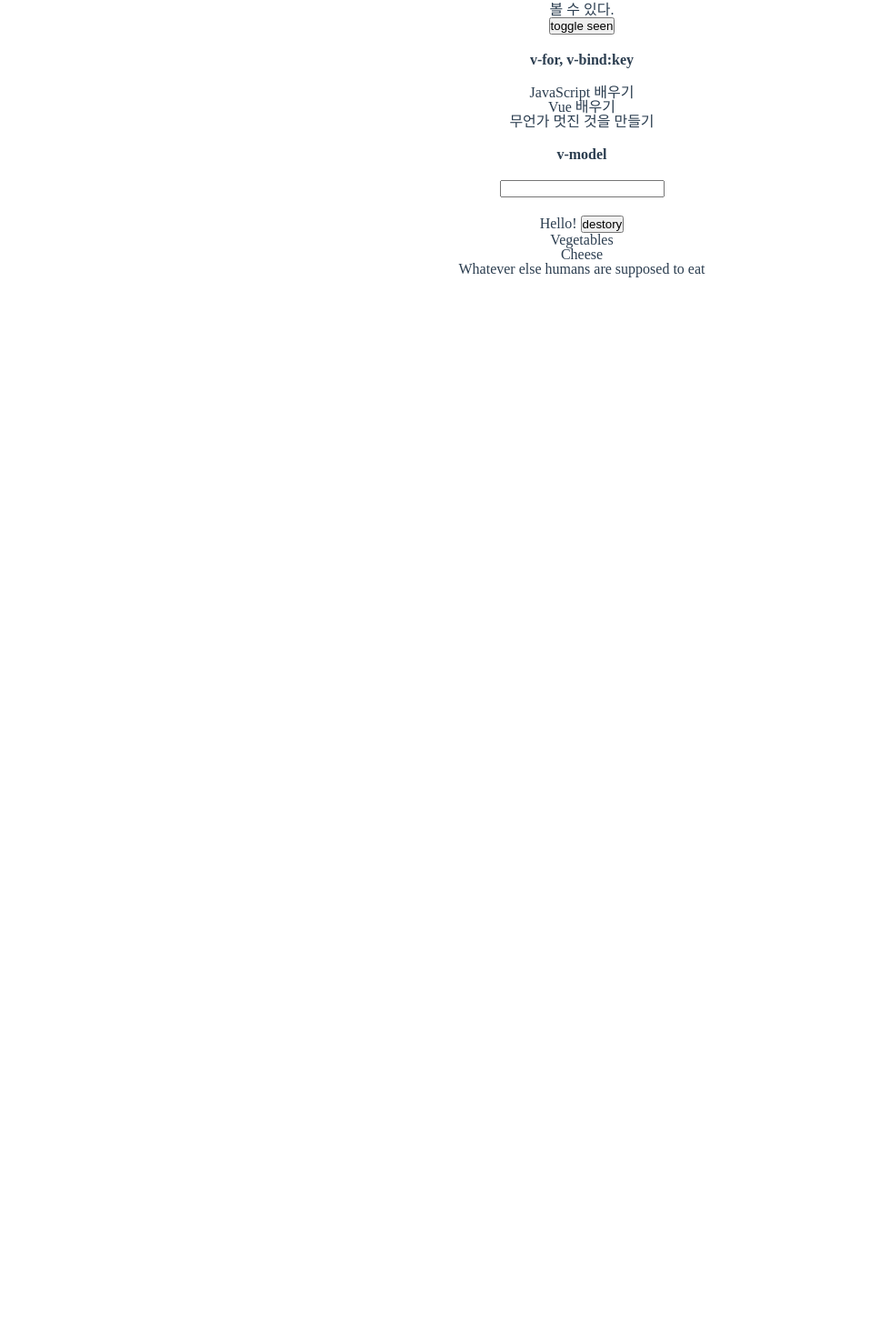
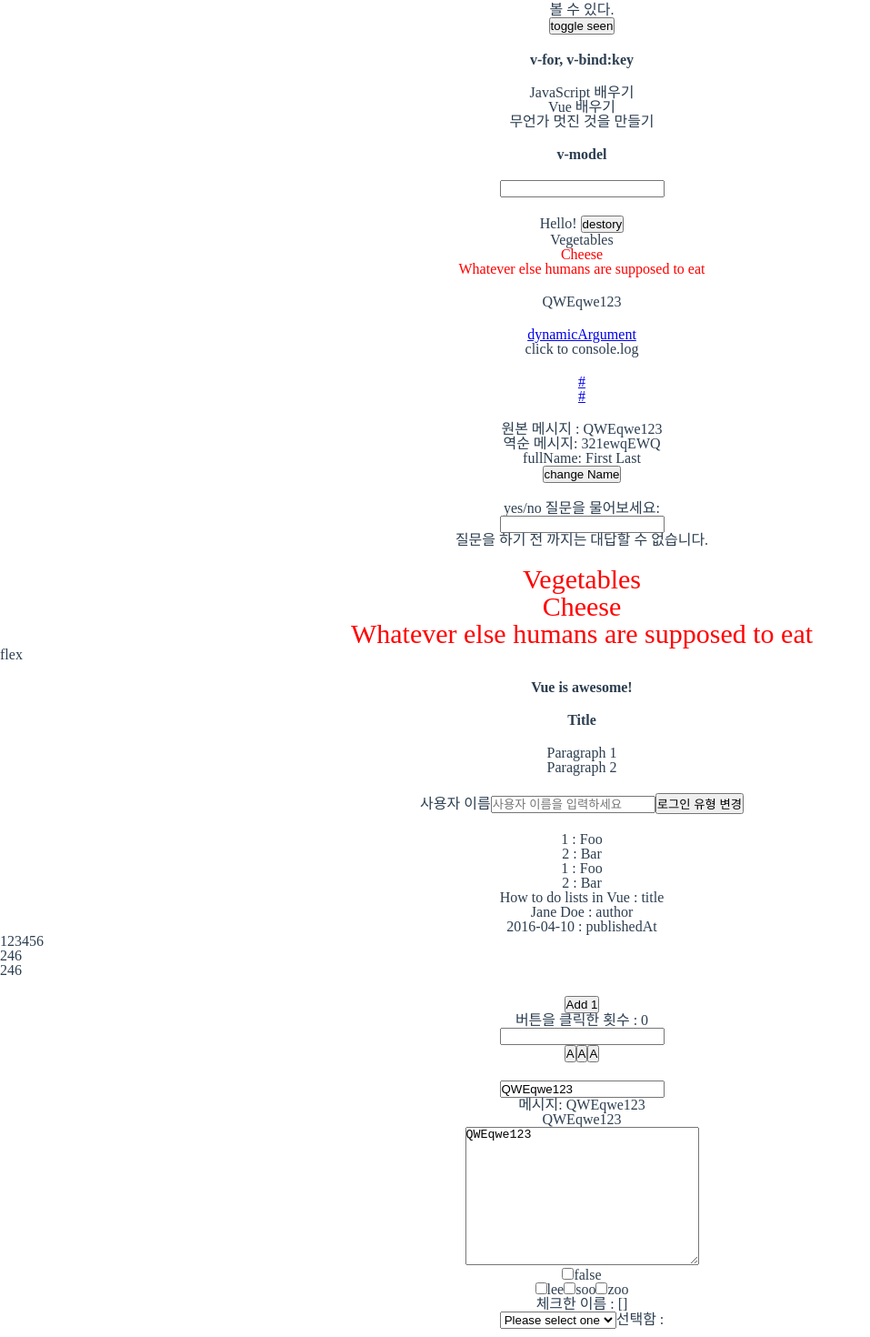
Before and after one commit to LeeSeongJinCa/vue_sketchbook, a Vue app: page / in a window 1280 px wide. Shown: the part 168-1638 px from the top of the page at 91% size, without its empty margins (0-957 px from the left). Before the commit the page ends 800 px from the top, so only its background shows below. Built offline with nearby package versions, Linux system fonts and the light colour scheme.

Commit message:
2020.11.02

```diff
--- a/src/App.vue
+++ b/src/App.vue
@@ -13,7 +13,9 @@
     </div>
     <div class="v-if">
       <h1>v-if</h1>
-      <p v-if="seen">볼 수 있다.</p>
+      <p v-if="seen">
+        볼 수 있다.
+      </p>
       <button v-on:click="seen = !seen">toggle seen</button>
     </div>
     <div class="v-for v-bind:key">
@@ -36,8 +38,159 @@
           v-for="item in groceryList"
           v-bind:todo="item"
           v-bind:key="item.id"
+          v-bind:class="{ items: item.id }"
         />
       </ol>
+    </div>
+    {{
+      message
+        .split(" ")
+        .reverse()
+        .join("")
+    }}
+    <div class="dynamicArgument">
+      <a v-bind:[attributeName]="url">dynamicArgument</a>
+      <p v-on:[eventName]="handleClick">
+        click to console.log
+      </p>
+    </div>
+    <div class="shorthand">
+      <div class="v-bind">
+        <a :href="url">#</a>
+      </div>
+      <div class="v-on">
+        <a @click:event.prevent="handleClick" href="#">#</a>
+      </div>
+    </div>
+    <div class="computed">
+      <div class="reversedMessage">
+        <p>원본 메시지 : {{ message }}</p>
+        <p>역순 메시지: {{ reversedMessage }}</p>
+      </div>
+      <div class="getter_setter">
+        <p>fullName: {{ fullName }}</p>
+        <button @click="handleName">change Name</button>
+      </div>
+    </div>
+    <div class="watch">
+      <div class="watch-example">
+        <p>yes/no 질문을 물어보세요:</p>
+        <input type="text" v-model="question" />
+        <p>{{ answer }}</p>
+      </div>
+    </div>
+    <div class="style">
+      <ul>
+        <todo-item
+          v-for="item in groceryList"
+          v-bind:key="item.id"
+          v-bind:todo="item"
+          class="tododo"
+          :style="{ color: 'red', fontSize: '30px' }"
+        />
+      </ul>
+      <div :style="{ display: ['-webkit-box', '-ms-flexbox', 'flex'] }">
+        flex
+      </div>
+    </div>
+    <div class="v-if">
+      <h1 v-if="awesome">Vue is awesome!</h1>
+      <h1 v-else>oh, no...</h1>
+      <template v-if="ok">
+        <h1>Title</h1>
+        <p>Paragraph 1</p>
+        <p>Paragraph 2</p>
+      </template>
+    </div>
+    <div class="key">
+      <template v-if="loginType === 'username'">
+        <label>사용자 이름</label>
+        <input placeholder="사용자 이름을 입력하세요" key="username" />
+      </template>
+      <template v-else>
+        <label>이메일</label>
+        <input placeholder="이메일 주소를 입력하세요" key="email" />
+      </template>
+      <button @click="handleLoginType">로그인 유형 변경</button>
+    </div>
+    <div class="v-for">
+      <ol>
+        <li v-for="(item, i) of items" :key="i">
+          {{ i + 1 }}
+          :
+          {{ item.message }}
+        </li>
+        <li v-for="(item, i) in items" :key="i + 2">
+          {{ i + 1 }}
+          :
+          {{ item.message }}
+        </li>
+      </ol>
+      <ul>
+        <li v-for="(value, name, i) in object" :key="name + i">
+          {{ value }} : {{ name }}
+        </li>
+      </ul>
+      <ol style="display: flex;">
+        <li v-for="n in numbers" :key="n">{{ n }}</li>
+      </ol>
+      <ol style="display: flex;">
+        <li v-for="n in even(numbers)" :key="n">{{ n }}</li>
+      </ol>
+      <ol style="display: flex;">
+        <li v-for="n in evenNumbers" :key="n">{{ n }}</li>
+      </ol>
+    </div>
+    <div class="v-on">
+      <button @click="counter += 1">Add 1</button>
+      <p>버튼을 클릭한 횟수 : {{ counter }}</p>
+      <input type="text" @keyup.enter="submit" />
+      <br />
+      <!-- Alt 또는 Shift와 함께 눌린 경우에도 실행됩니다. -->
+      <button @click.ctrl="counter += 1">A</button>
+
+      <!-- Ctrl 키만 눌려있을 때만 실행됩니다. -->
+      <button @click.ctrl.exact="counter += 1">A</button>
+
+      <!-- 아래 코드는 시스템 키가 눌리지 않은 상태인 경우에만 작동합니다. -->
+      <button @click.exact="counter += 1">A</button>
+    </div>
+    <div class="v-model">
+      <div class="ex1">
+        <input
+          type="text"
+          v-model="message"
+          placeholder="여기를 수정해보세요."
+        />
+        <p>메시지: {{ message }}</p>
+      </div>
+      <div class="ex2">
+        <p style="white-space: pre-line;">{{ message }}</p>
+        <textarea v-model="message" cols="30" rows="10"></textarea>
+      </div>
+      <div class="ex3">
+        <input type="checkbox" id="checkbox" v-model="checked" />
+        <label for="checkbox">{{ checked }}</label>
+      </div>
+      <div class="ex4">
+        <input type="checkbox" id="lee" v-model="checkedNames" value="lee" />
+        <label for="lee">lee</label>
+        <input type="checkbox" id="soo" v-model="checkedNames" value="soo" />
+        <label for="soo">soo</label>
+        <input type="checkbox" id="zoo" v-model="checkedNames" value="zoo" />
+        <label for="zoo">zoo</label>
+        <br />
+        <span>체크한 이름 : {{ checkedNames }}</span>
+      </div>
+      <div class="ex4">
+        <select id="select" v-model="selected">
+          <option value="" disabled>Please select one</option>
+          <option value="A">A</option>
+          <option value="B">B</option>
+          <option value="C">C</option>
+        </select>
+        <span>선택함 : {{ selected }}</span>
+      </div>
     </div>
   </div>
 </template>
@@ -65,7 +218,33 @@ export default {
         { id: 1, text: "Cheese" },
         { id: 2, text: "Whatever else humans are supposed to eat" },
       ],
+      attributeName: "href",
+      eventName: "click",
+      url: "#",
+      firstName: "First",
+      lastName: "Last",
+      question: "",
+      answer: "질문을 하기 전 까지는 대답할 수 없습니다.",
+      awesome: true,
+      ok: true,
+      loginType: "username",
+      items: [{ message: "Foo" }, { message: "Bar" }],
+      object: {
+        title: "How to do lists in Vue",
+        author: "Jane Doe",
+        publishedAt: "2016-04-10",
+      },
+      numbers: [1, 2, 3, 4, 5, 6],
+      counter: 0,
+      checked: false,
+      checkedNames: [],
+      selected: "",
     };
+  },
+  watch: {
+    question: function(newQuestion) {
+      this.qeustion = newQuestion;
+    },
   },
   methods: {
     async test2() {
@@ -84,37 +263,74 @@ export default {
       }
     },
     reverseMessage() {
-      this.message = this.message.split("").reverse().join("");
+      this.message = this.message
+        .split("")
+        .reverse()
+        .join("");
+    },
+    handleClick() {
+      console.log(123);
+    },
+    handleName() {
+      this.fullName = "Lee SeongJin";
+    },
+    handleLoginType() {
+      if (this.loginType === "username") this.loginType = "email";
+      else this.loginType = "username";
+    },
+    even(numbers) {
+      return numbers.filter((n) => n % 2 === 0);
     },
   },
   components: {
     "hello-world": HelloWorldVue,
     "todo-item": TodoItemVue,
   },
-  beforeCreate() {
-    console.log("beforeCreate");
+  computed: {
+    reversedMessage: function() {
+      return this.message
+        .split("")
+        .reverse()
+        .join("");
+    },
+    fullName: {
+      get: function() {
+        return this.firstName + " " + this.lastName;
+      },
+      set: function(newValue) {
+        const names = newValue.split(" ");
+        this.firstName = names[0];
+        this.lastName = names[names.length - 1];
+      },
+    },
+    evenNumbers: function() {
+      return this.numbers.filter((n) => n % 2 === 0);
+    },
   },
-  created() {
-    console.log("created");
-  },
-  beforeMount() {
-    console.log("beforeMount");
-  },
-  mounted() {
-    console.log("mounted");
-  },
-  beforeUpdate() {
-    console.log("beforeUpdate");
-  },
-  updated() {
-    console.log("updated");
-  },
-  beforeDestroy() {
-    console.log("beforeDestroy");
-  },
-  destroyed() {
-    console.log("destroyed");
-  },
+  // beforeCreate() {
+  //   console.log("beforeCreate");
+  // },
+  // created() {
+  //   console.log("created");
+  // },
+  // beforeMount() {
+  //   console.log("beforeMount");
+  // },
+  // mounted() {
+  //   console.log("mounted");
+  // },
+  // beforeUpdate() {
+  //   console.log("beforeUpdate");
+  // },
+  // updated() {
+  //   console.log("updated");
+  // },
+  // beforeDestroy() {
+  //   console.log("beforeDestroy");
+  // },
+  // destroyed() {
+  //   console.log("destroyed");
+  // },
 };
 </script>
 
@@ -132,4 +348,7 @@ export default {
 .axios > img {
   width: 200px;
 }
+.items {
+  color: red;
+}
 </style>
--- a/src/components/HelloWorld.vue
+++ b/src/components/HelloWorld.vue
@@ -13,12 +13,6 @@ export default {
       seen: true,
     };
   },
-  beforeDestroy() {
-    console.log("beforeDestroy");
-  },
-  destroyed() {
-    console.log("destroyed");
-  },
 };
 </script>
 
```
